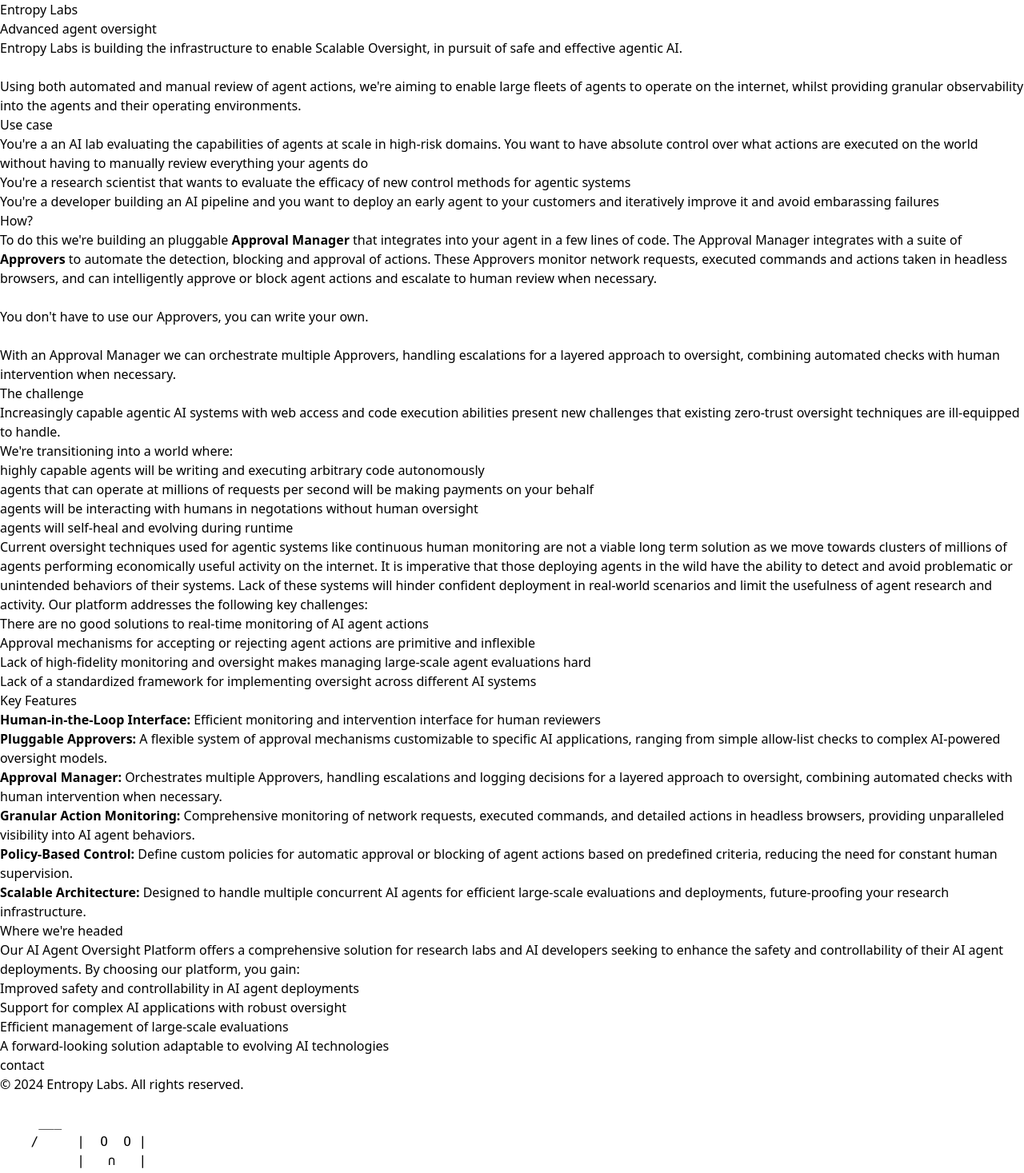
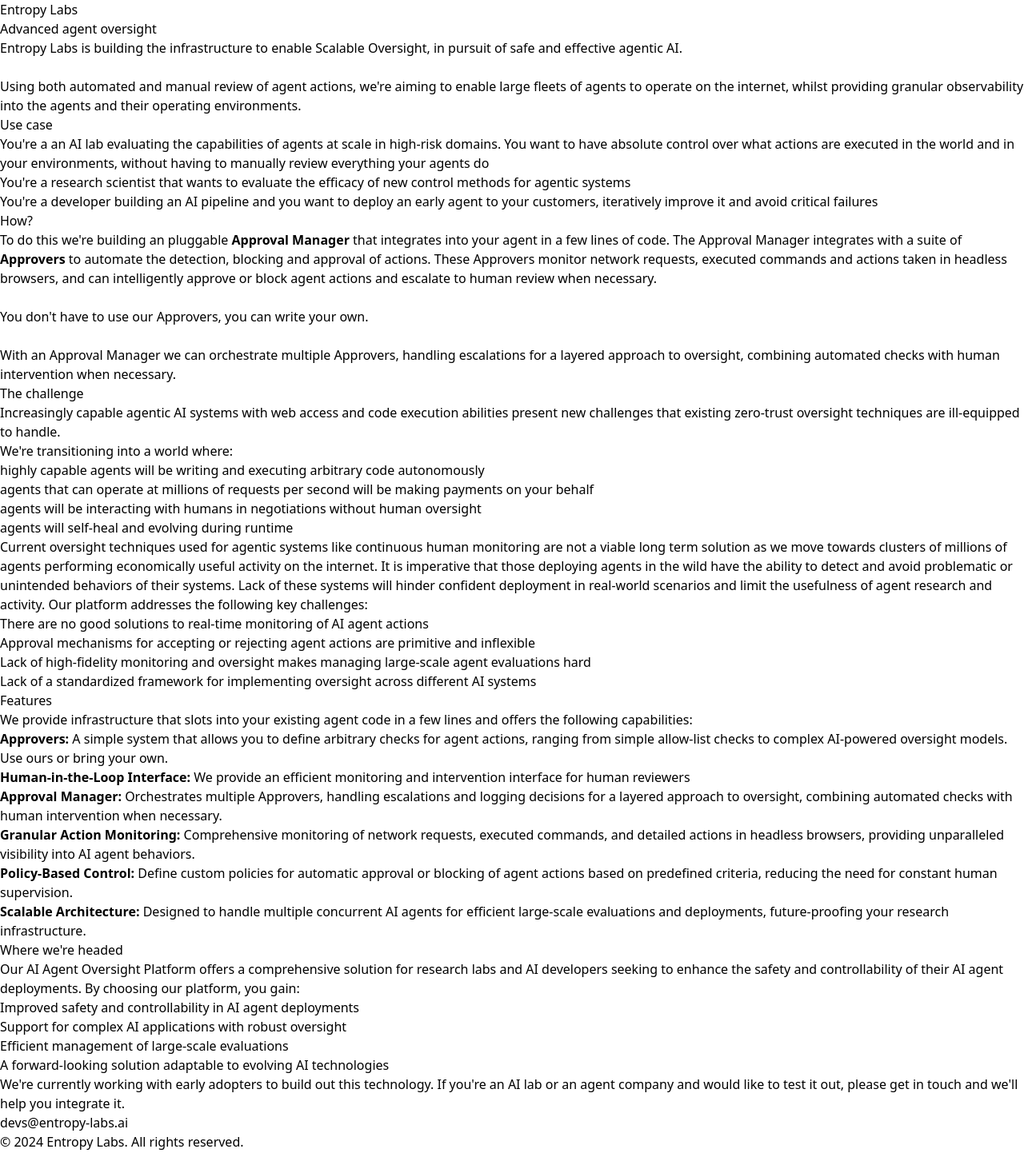
Before and after one commit to ishivendratripathi/Asteriod, a React (Vite) app: page / in a window 1280 px wide. Shown: the top 1467 px of the page at 80% size. Built offline with nearby package versions, Linux system fonts and the light colour scheme.

Commit message:
add contact

```diff
--- a/src/App.tsx
+++ b/src/App.tsx
@@ -26,9 +26,9 @@
         <section>
           <h2 className="text-3xl font-bold mb-4">Use case</h2>
           <ul className="list-disc pl-8 space-y-2">
-            <li>You're a an AI lab evaluating the capabilities of agents at scale in high-risk domains. You want to have absolute control over what actions are executed on the world without having to manually review everything your agents do</li>
+            <li>You're a an AI lab evaluating the capabilities of agents at scale in high-risk domains. You want to have absolute control over what actions are executed in the world and in your environments, without having to manually review everything your agents do</li>
             <li>You're a research scientist that wants to evaluate the efficacy of new control methods for agentic systems</li>
-            <li>You're a developer building an AI pipeline and you want to deploy an early agent to your customers and iteratively improve it and avoid embarassing failures</li>
+            <li>You're a developer building an AI pipeline and you want to deploy an early agent to your customers, iteratively improve it and avoid critical failures</li>
           </ul>
         </section>
 
@@ -54,7 +54,7 @@
           <ul className="list-disc pl-8 mb-6 space-y-2">
             <li>highly capable agents will be writing and executing arbitrary code autonomously</li>
             <li>agents that can operate at millions of requests per second will be <a className="text-blue-500" href="https://www.skyfire.xyz">making payments</a> on your behalf</li>
-            <li>agents will be interacting with humans in <a className="text-blue-500" href="https://www.netcraft.com/news/netcraft-announces-new-ai-powered-innovations/">negotations without human oversight</a></li>
+            <li>agents will be interacting with humans in <a className="text-blue-500" href="https://www.netcraft.com/news/netcraft-announces-new-ai-powered-innovations/">negotiations without human oversight</a></li>
             <li>agents will self-heal and evolving during runtime</li>
 
 
@@ -71,11 +71,12 @@
 
         <section>
           <h3 className="text-2xl font-bold">
-            Key Features
+            Features
           </h3>
+          <p>We provide infrastructure that slots into your existing agent code in a few lines and offers the following capabilities:</p>
           <ol className="list-decimal pl-8 space-y-4">
-            <li><strong>Human-in-the-Loop Interface:</strong> Efficient monitoring and intervention interface for human reviewers</li>
-            <li><strong>Pluggable Approvers:</strong> A flexible system of approval mechanisms customizable to specific AI applications, ranging from simple allow-list checks to complex AI-powered oversight models.</li>
+            <li><strong>Approvers:</strong> A simple system that allows you to define arbitrary checks for agent actions, ranging from simple allow-list checks to complex AI-powered oversight models. Use ours or bring your own.</li>
+            <li><strong>Human-in-the-Loop Interface:</strong> We provide an efficient monitoring and intervention interface for human reviewers</li>
             <li><strong>Approval Manager:</strong> Orchestrates multiple Approvers, handling escalations and logging decisions for a layered approach to oversight, combining automated checks with human intervention when necessary.</li>
             <li><strong>Granular Action Monitoring:</strong> Comprehensive monitoring of network requests, executed commands, and detailed actions in headless browsers, providing unparalleled visibility into AI agent behaviors.</li>
             <li><strong>Policy-Based Control:</strong> Define custom policies for automatic approval or blocking of agent actions based on predefined criteria, reducing the need for constant human supervision.</li>
@@ -92,11 +93,15 @@
             <li>Efficient management of large-scale evaluations</li>
             <li>A forward-looking solution adaptable to evolving AI technologies</li>
           </ul>
+
         </section>
 
-        <section className="mt-16">
+        <section className="mt-16 space-y-8">
+          <p>
+            We're currently working with early adopters to build out this technology. If you're an AI lab or an agent company and would like to test it out, please get in touch and we'll help you integrate it.
+          </p>
           <p className="text-center text-xl">
-            <a href="#" className="text-blue-700 underline mr-8">contact</a>
+            <a href="mail:devs@entropy-labs.ai" className="text-blue-700 underline mr-8">devs@entropy-labs.ai</a>
           </p>
         </section>
       </main>
```
